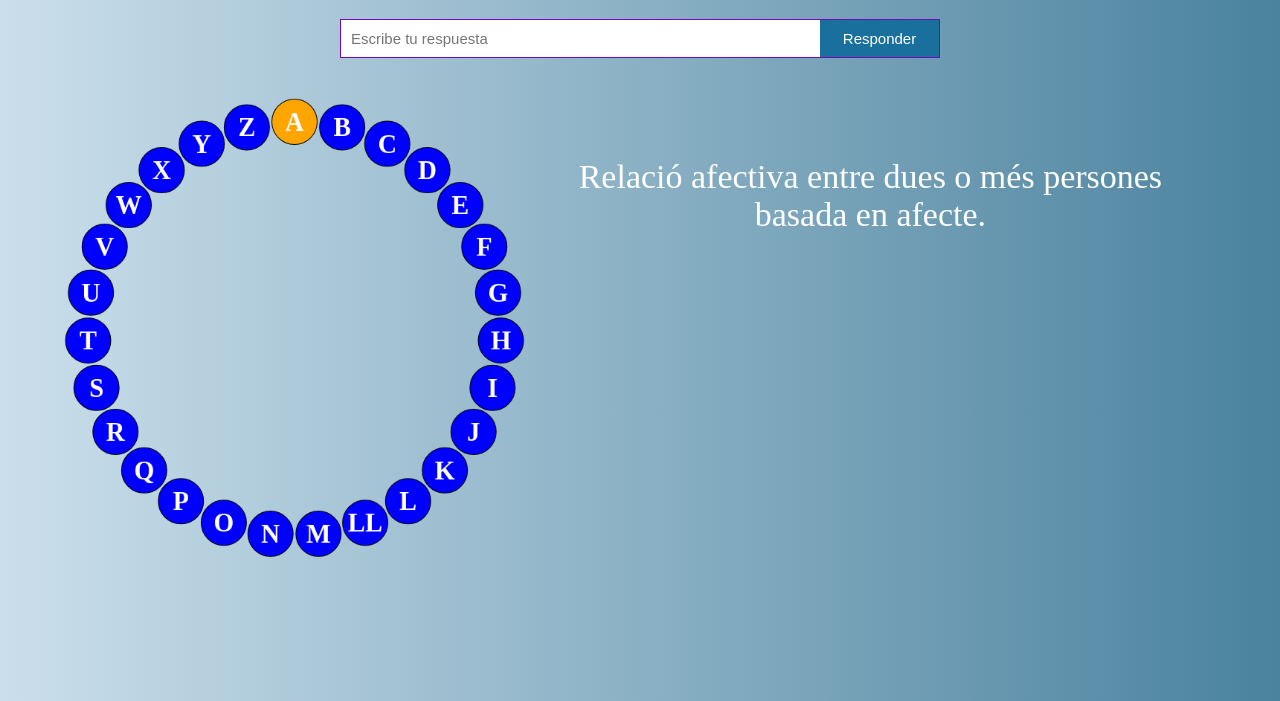
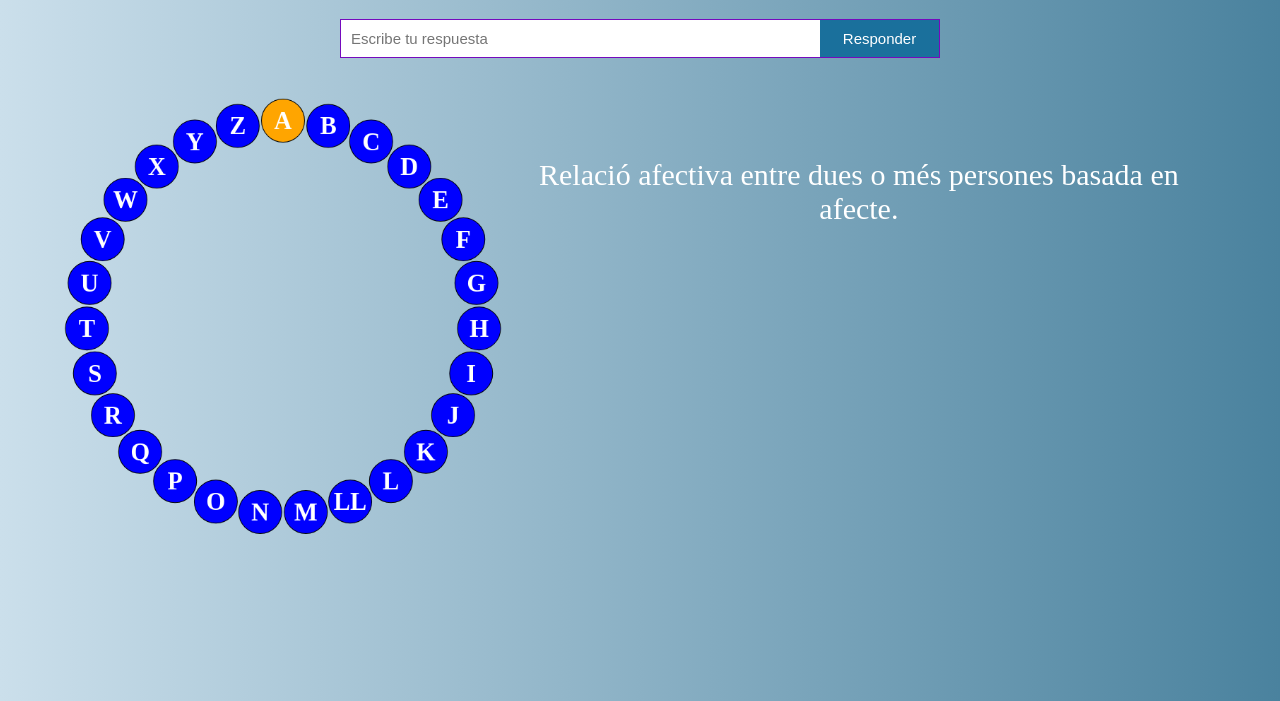
Before and after one commit to mcristinamotoc/Pasapalabra, a plain HTML site: page index.html in a window 1280 px wide. Shown: the part 99-800 px from the top of the page. Drawn offline with Linux system fonts and the light colour scheme.

Commit message:
fin style media query

```diff
--- a/css/style.css
+++ b/css/style.css
@@ -146,7 +146,7 @@ canvas {
   }
 
   canvas {
-    width: 40%;
+    width: 38%;
     max-width: 620px;
   }
 
@@ -159,11 +159,11 @@ canvas {
   }
 
   .answer {
-    font-size: 34px;
+    font-size: 30px;
     padding: 15px 0;
   }
 
   .question {
-    font-size: 34px;
+    font-size: 30px;
   }
 }
```
